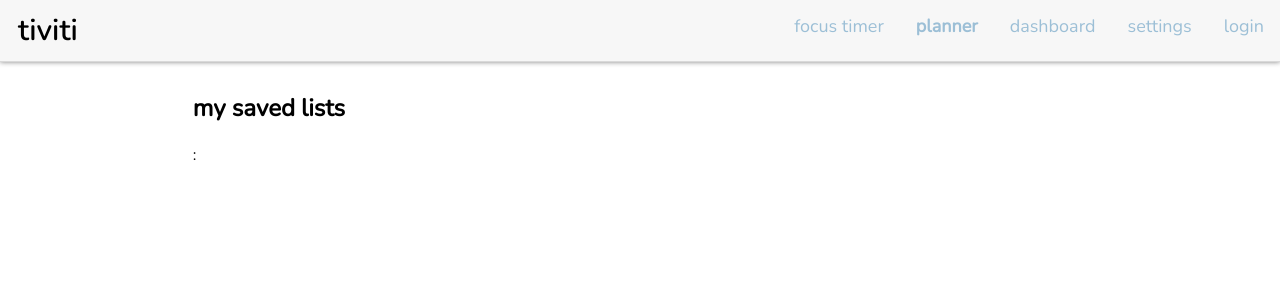
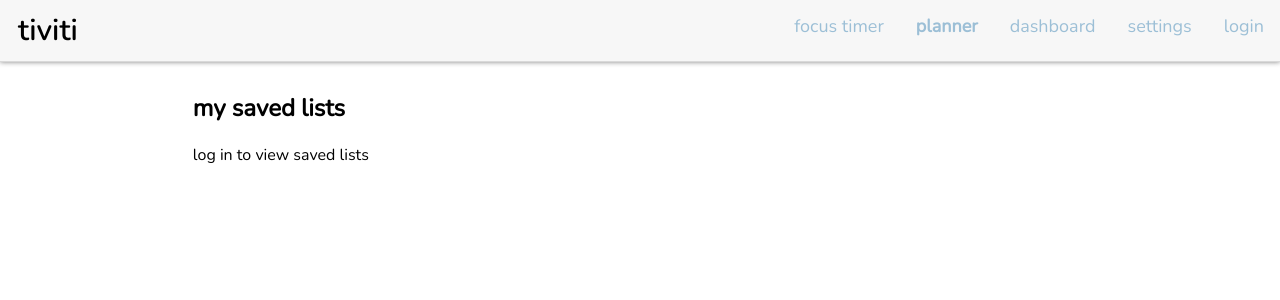
Before and after one commit to mpark20/tivity-app, a React (Create React App) app: page /#/planner in a window 1280 px wide. Shown: the top 300 px of the page. Built offline with nearby package versions, Linux system fonts and the light colour scheme.

Commit message:
saved lists displayed

```diff
--- a/src/Planner.js
+++ b/src/Planner.js
@@ -1,4 +1,3 @@
-import React, { Component } from "react";
 import { getAuth } from "firebase/auth";
 import { getDatabase, ref, onValue } from "firebase/database";
 import SavedLists from "./components/SavedLists"
@@ -8,23 +7,34 @@ const Planner = () => {
   const auth = getAuth();
   const user = auth.currentUser;
   const db = getDatabase();
-  var lists = ["log in to view saved lists"];
+  var savedLists;
+  var li = false;
 
   if (user) {
+    li = true;
     var node = ref(db, "users/" + user.uid + "/savedLists");
     onValue(node, (snapshot) => {
-      var savedLists = snapshot.val();
-      getList(savedLists);
+      console.log(snapshotToArray(snapshot))
     })
   }
-  function getList(savedLists) {
-    lists = savedLists;
-    console.log(lists);
+  else {
+    savedLists = null;
   }
+  function snapshotToArray(snapshot) {
+    savedLists = [];
+
+    snapshot.forEach(function(childSnapshot) {
+        var item = childSnapshot.val();
+        item.key = childSnapshot.key;
+
+        savedLists.push(item);
+    });
+    return savedLists;
+  };
   return (
     <div className="page-container">
       <h2>my saved lists</h2>
-      <SavedLists lists={lists}/>
+      <SavedLists lists={savedLists} loggedIn={li}/>
     </div>
   );
 }
--- a/src/components/SavedLists.js
+++ b/src/components/SavedLists.js
@@ -1,14 +1,37 @@
 
 const SavedLists = (props) => {
+    if (props.loggedIn && props.lists) {
+        var length = props.lists.length;
+        for (let i=0; i<length; i++) {
+            var ms = parseInt(props.lists[i].key);
+            var d = new Date(ms);
+            props.lists[i].date = d.toString();
+        }
+        function showList(list) {
+            var tasks = JSON.stringify(list);
+            tasks = tasks.replace(/"/g, '')
+            tasks = tasks.replace(',', ' ')
+            tasks = tasks.replace('[', '')
+            tasks = tasks.replace(']', '')
+            return tasks;
+        }
         return(
             <>
             {props.lists.map((list) => (
-            <div key={list.id}>
-                <div key={list.id}>{list.id}:</div>
+                <div key={list.key}>
+                    <div key={list.key+"d"}>{list.date}</div>
+                    <div key={list.key+"c"} id="list-contents">{showList(list)}</div>
                 </div>
             ))}
             </>
         )
     }
+    else {
+        return (
+            <div><a href="/#/auth">log in</a> to view saved lists</div>
+        )
+    }
+
+}
 
 export default SavedLists;
```
Lines whose indentation alone changed are shown as unchanged.
